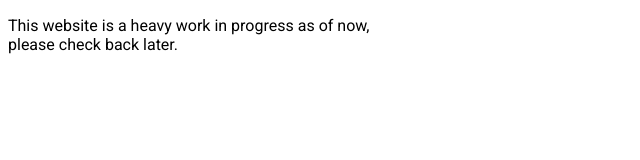
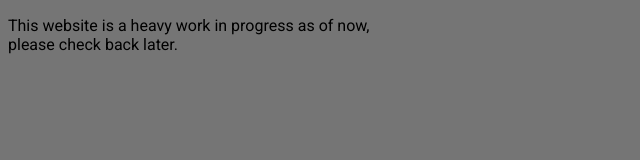
Before and after one commit to code-echo/website, a plain HTML site: page public/src/index.html in a window 1280 px wide. Shown: the whole page, without its empty margins (0-640 px from the left). Drawn offline with Linux system fonts and the light colour scheme.

Commit message:
bg colour change

```diff
--- a/public/src/index.html
+++ b/public/src/index.html
@@ -8,6 +8,10 @@
       * {
         font-family: 'Roboto', sans-serif;
       }
+
+      body, html {
+        background-color: rgb(117, 117, 117);
+      }
     </style>
   </head>
   <body>
```
